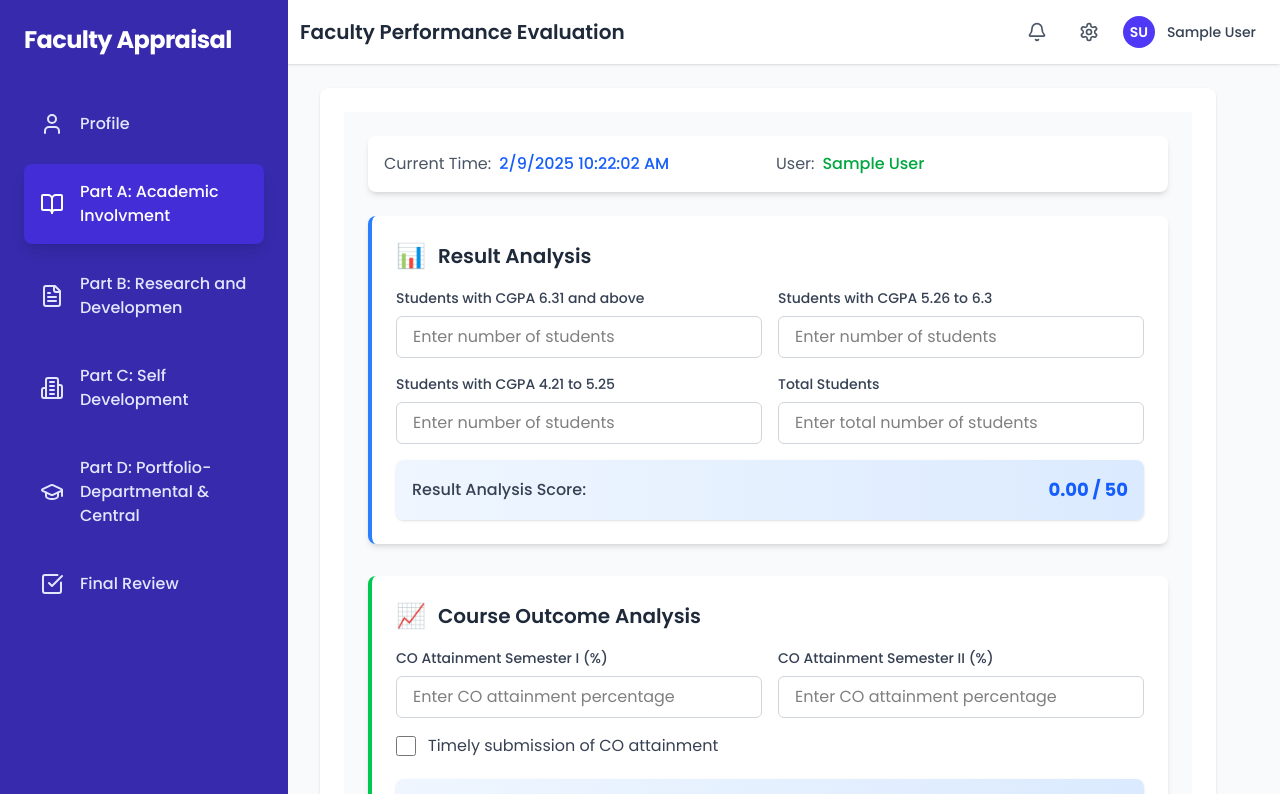
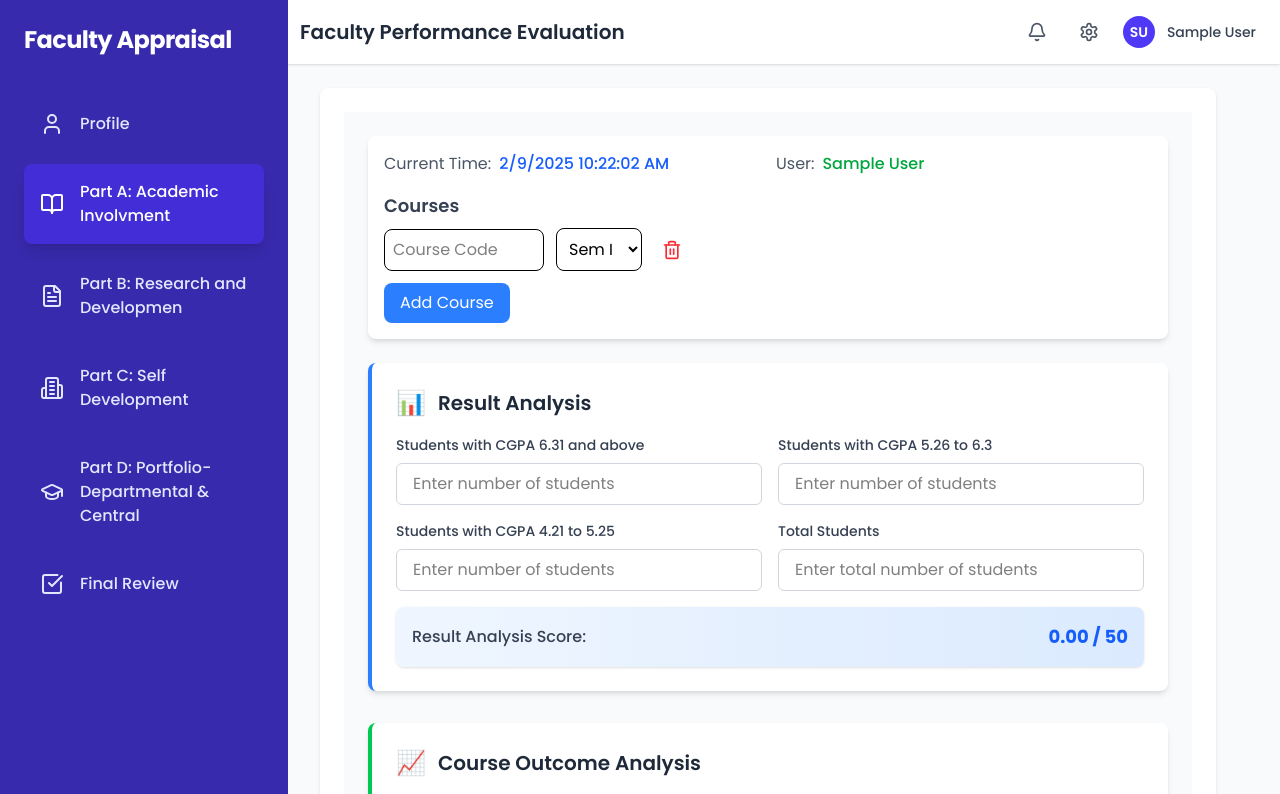
Before and after one commit to patil-rushikesh/FDW-frontend, a React (Vite) app: page /teaching in a window 1280 px wide. Shown: the top 794 px of the page. Built offline with nearby package versions, Linux system fonts and the light colour scheme; sample sign-in values are in the browser's storage.

Commit message:
subject addition section done

```diff
--- /dev/null
+++ b/src/components/forms/Header.jsx
@@ -0,0 +1,98 @@
+import { useState, useEffect } from "react";
+import { useCourses } from "../../context/CourseContext"; // Import context
+import { Trash2 } from "lucide-react"; // Import delete icon
+
+const Header = () => {
+  const [currentDateTime, setCurrentDateTime] = useState(new Date());
+  const userData = JSON.parse(localStorage.getItem("userData"));
+
+  const { courses, setCourses } = useCourses(); // Use global courses state
+
+  useEffect(() => {
+    const timer = setInterval(() => {
+      setCurrentDateTime(new Date());
+    }, 1000);
+    return () => clearInterval(timer);
+  }, []);
+
+  const formatDateTime = (date) => {
+    return date.toLocaleDateString() + " " + date.toLocaleTimeString();
+  };
+
+  const addCourse = () => {
+    setCourses([...courses, { id: Date.now(), code: "", semester: "Sem I" }]); // Unique ID using Date.now()
+  };
+
+  const updateCourse = (id, field, value) => {
+    setCourses((prev) =>
+      prev.map((course) =>
+        course.id === id ? { ...course, [field]: value } : course
+      )
+    );
+  };
+
+  const deleteCourse = (id) => {
+    setCourses((prev) => prev.filter((course) => course.id !== id));
+  };
+
+  return (
+    <div className="bg-white rounded-lg shadow-md p-4 mb-6">
+      {/* Header Info */}
+      <div className="grid grid-cols-1 md:grid-cols-2 gap-4">
+        <div className="flex items-center space-x-2">
+          <span className="text-gray-600">Current Time:</span>
+          <span className="font-mono text-blue-600 font-medium">
+            {formatDateTime(currentDateTime)}
+          </span>
+        </div>
+        <div className="flex items-center space-x-2">
+          <span className="text-gray-600">User:</span>
+          <span className="font-mono text-green-600 font-medium">
+            {userData?.name || "User"}
+          </span>
+        </div>
+      </div>
+
+      {/* Course Inputs */}
+      <div className="mt-4">
+        <h2 className="text-lg font-semibold text-gray-700">Courses</h2>
+        {courses.map((course) => (
+          <div key={course.id} className="flex items-center space-x-3 mt-2">
+            <input
+              type="text"
+              placeholder="Course Code"
+              value={course.code}
+              onChange={(e) => updateCourse(course.id, "code", e.target.value)}
+              className="border rounded-lg p-2 w-40"
+            />
+            <select
+              value={course.semester}
+              onChange={(e) =>
+                updateCourse(course.id, "semester", e.target.value)
+              }
+              className="border rounded-lg p-2"
+            >
+              <option value="Sem I">Sem I</option>
+              <option value="Sem II">Sem II</option>
+            </select>
+            {/* Delete Button */}
+            <button
+              onClick={() => deleteCourse(course.id)}
+              className="text-red-500 hover:text-red-700 p-2 rounded-md"
+            >
+              <Trash2 size={20} />
+            </button>
+          </div>
+        ))}
+        <button
+          onClick={addCourse}
+          className="mt-3 bg-blue-500 text-white px-4 py-2 rounded-lg hover:bg-blue-600"
+        >
+          Add Course
+        </button>
+      </div>
+    </div>
+  );
+};
+
+export default Header;
--- a/src/components/forms/TeachingPerformance.jsx
+++ b/src/components/forms/TeachingPerformance.jsx
@@ -1,43 +1,55 @@
 import React, { useState, useEffect } from "react";
 import { useNavigate } from "react-router-dom";
 import { useAuth } from "../../context/AuthContext";
+import { CourseProvider, useCourses } from "../../context/CourseContext";
+import Header from "./Header";
 
 // Get user data from localStorage
 
-const Header = () => {
-  const [currentDateTime, setCurrentDateTime] = useState(new Date());
-  const userData = JSON.parse(localStorage.getItem("userData"));
+// const Header = () => {
+//   const [currentDateTime, setCurrentDateTime] = useState(new Date());
+//   const userData = JSON.parse(localStorage.getItem("userData"));
+
+//   useEffect(() => {
+//     // Set up timer for datetime
+//     const timer = setInterval(() => {
+//       setCurrentDateTime(new Date());
+//     }, 1000);
+//     return () => clearInterval(timer);
+//   }, []);
+
+//   const formatDateTime = (date) => {
+//     return date.toLocaleDateString() + " " + date.toLocaleTimeString();
+//   };
+
+//   return (
+//     <div className="bg-white rounded-lg shadow-md p-4 mb-6">
+//       <div className="grid grid-cols-1 md:grid-cols-2 gap-4">
+//         <div className="flex items-center space-x-2">
+//           <span className="text-gray-600">Current Time:</span>
+//           <span className="font-mono text-blue-600 font-medium">
+//             {formatDateTime(currentDateTime)}
+//           </span>
+//         </div>
+//         <div className="flex items-center space-x-2">
+//           <span className="text-gray-600">User:</span>
+//           <span className="font-mono text-green-600 font-medium">
+//             {userData?.name || "User"} {/* Display name from userData */}
+//           </span>
+//         </div>
+//       </div>
+//     </div>
+//   );
+// };
+
+const TestComponent = () => {
+  const { courses } = useCourses();
 
   useEffect(() => {
-    // Set up timer for datetime
-    const timer = setInterval(() => {
-      setCurrentDateTime(new Date());
-    }, 1000);
-    return () => clearInterval(timer);
-  }, []);
+    console.log("Accessing Courses Outside Header:", courses[0].code);
+  }, [courses]);
 
-  const formatDateTime = (date) => {
-    return date.toLocaleDateString() + " " + date.toLocaleTimeString();
-  };
-
-  return (
-    <div className="bg-white rounded-lg shadow-md p-4 mb-6">
-      <div className="grid grid-cols-1 md:grid-cols-2 gap-4">
-        <div className="flex items-center space-x-2">
-          <span className="text-gray-600">Current Time:</span>
-          <span className="font-mono text-blue-600 font-medium">
-            {formatDateTime(currentDateTime)}
-          </span>
-        </div>
-        <div className="flex items-center space-x-2">
-          <span className="text-gray-600">User:</span>
-          <span className="font-mono text-green-600 font-medium">
-            {userData?.name || "User"} {/* Display name from userData */}
-          </span>
-        </div>
-      </div>
-    </div>
-  );
+  return null; // No UI, just logging to console
 };
 
 const ScoreCard = ({ label, score, total }) => (
@@ -314,10 +326,17 @@ const TeachingPerformance = () => {
 
   return (
     <div className="max-w-7xl mx-auto p-6 space-y-8 bg-gray-50 min-h-screen">
-      <Header />
+      <CourseProvider>
+        <Header/>
+        <TestComponent /> {/* Testing courses outside Header */}
+      </CourseProvider>
 
       {/* Result Analysis Section */}
-      <SectionCard title="Result Analysis" icon="📊" borderColor="border-blue-500">
+      <SectionCard
+        title="Result Analysis"
+        icon="📊"
+        borderColor="border-blue-500"
+      >
         <div className="grid grid-cols-1 md:grid-cols-2 gap-4">
           <InputField
             label="Students with CGPA 6.31 and above"
@@ -348,10 +367,12 @@ const TeachingPerformance = () => {
             placeholder="Enter total number of students"
           />
         </div>
-        <ScoreCard label="Result Analysis Score" score={scores.resultScore.toFixed(2)} total="50" />
+        <ScoreCard
+          label="Result Analysis Score"
+          score={scores.resultScore.toFixed(2)}
+          total="50"
+        />
       </SectionCard>
-
-
 
       {/* Course Outcome Section */}
       <SectionCard
--- a/src/components/forms/TempTeachingPerfomance.jsx
+++ b/src/components/forms/TempTeachingPerfomance.jsx
@@ -75,6 +75,7 @@ const InputField = ({
       value={value}
       onChange={onChange}
       placeholder={placeholder}
+      onWheel={(e) => e.target.blur()}
       className="block w-full px-4 py-2 rounded-md border border-gray-300 focus:ring-2 focus:ring-blue-500 focus:border-blue-500 transition-colors"
     />
   </div>
--- /dev/null
+++ b/src/context/CourseContext.jsx
@@ -0,0 +1,25 @@
+// CourseContext.jsx
+import { createContext, useState, useContext, useEffect } from "react";
+
+// Create Context
+const CourseContext = createContext();
+
+// Provider Component
+export const CourseProvider = ({ children }) => {
+  const [courses, setCourses] = useState([
+    { id: 1, code: "", semester: "Sem I" },
+  ]);
+
+  useEffect(() => {
+    console.log("Updated Course List:", courses); // Print globally for testing
+  }, [courses]);
+
+  return (
+    <CourseContext.Provider value={{ courses, setCourses }}>
+      {children}
+    </CourseContext.Provider>
+  );
+};
+
+// Custom Hook for accessing context
+export const useCourses = () => useContext(CourseContext);
```
